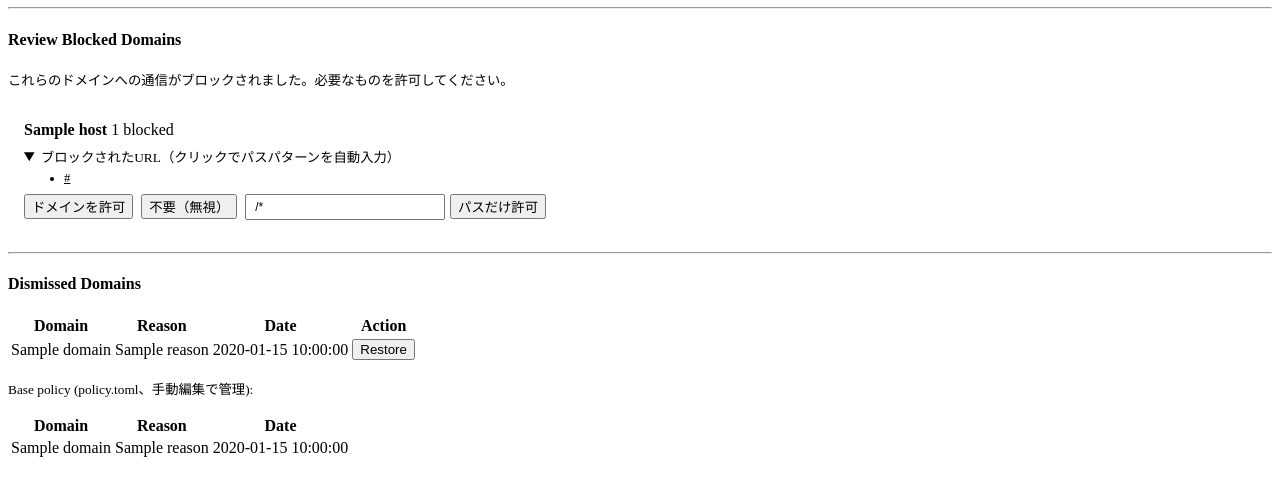
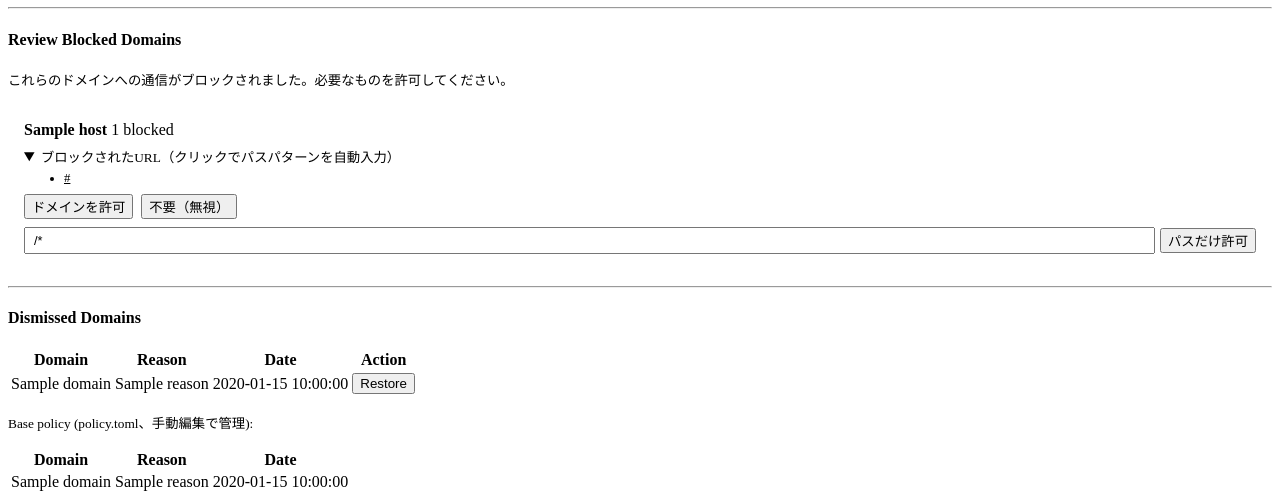
Before and after one commit to ymdarake/agent-zoo, a Flask app: template dashboard/templates/partials/whitelist.html in a window 1280 px wide. Shown: the part 285-779 px from the top of the page. Run offline with Flask 3, Linux system fonts and the light colour scheme; the template is opened without the code that fills it: most values are stand-ins (such as "Sample title", 1, 10 or a date in 2020).

Commit message:
:art: ダッシュボードUI改善
- Requestsタブ: Path列をフルURLからパス部分のみに変更（Host列と重複解消）
- Whitelistタブ: アクションボタンを2行に分離（ドメイン操作/パス操作）
- パス入力欄をflex:1で横幅いっぱいに

Co-Authored-By: Claude Opus 4.6 (1M context) <noreply@anthropic.com>

```diff
--- a/dashboard/app.py
+++ b/dashboard/app.py
@@ -197,7 +197,17 @@ def partial_requests():
                 "SELECT id, ts, host, url, method, status, body_size "
                 "FROM requests ORDER BY id DESC LIMIT 30"
             ).fetchall()
-        return render_template("partials/requests.html", rows=rows)
+        # URLからパス部分を抽出
+        from urllib.parse import urlparse
+        processed = []
+        for r in rows:
+            d = dict(r)
+            try:
+                d["path"] = urlparse(d.get("url", "")).path
+            except Exception:
+                d["path"] = d.get("url", "")
+            processed.append(d)
+        return render_template("partials/requests.html", rows=processed)
     finally:
         db.close()
 
--- a/dashboard/templates/partials/requests.html
+++ b/dashboard/templates/partials/requests.html
@@ -14,7 +14,7 @@
         <tr>
             <td>{{ row.ts }}</td>
             <td>{{ row.host }}</td>
-            <td style="max-width:300px;overflow:hidden;text-overflow:ellipsis;white-space:nowrap" title="{{ row.url }}">{{ row.url }}</td>
+            <td style="max-width:400px;overflow:hidden;text-overflow:ellipsis;white-space:nowrap;font-family:monospace;font-size:0.8rem" title="{{ row.url }}">{{ row.path }}</td>
             <td>{{ row.method }}</td>
             <td><span class="status-badge status-{{ row.status }}">{{ row.status }}</span></td>
             <td>{{ row.body_size }}</td>
--- a/dashboard/templates/partials/whitelist.html
+++ b/dashboard/templates/partials/whitelist.html
@@ -125,7 +125,7 @@
     </details>
     {% endif %}
 
-    <div style="display:flex;gap:0.5rem;align-items:center;flex-wrap:wrap">
+    <div style="display:flex;gap:0.5rem;align-items:center;margin-bottom:0.5rem">
         <form style="display:inline;margin:0" hx-post="/api/whitelist/allow" hx-target="#tab-whitelist" hx-swap="innerHTML"
             hx-confirm="{{ c.host }} をドメインごと許可しますか？">
             <input type="hidden" name="domain" value="{{ c.host }}">
@@ -136,12 +136,14 @@
             <input type="hidden" name="reason" value="dashboard dismiss">
             <button type="submit" class="btn-sm secondary">不要（無視）</button>
         </form>
-        <form style="display:flex;gap:0.3rem;align-items:center;margin:0"
+    </div>
+    <div style="display:flex;gap:0.3rem;align-items:center">
+        <form style="display:flex;gap:0.3rem;align-items:center;margin:0;flex:1"
             hx-post="/api/whitelist/allow-path" hx-target="#tab-whitelist" hx-swap="innerHTML">
             <input type="hidden" name="domain" value="{{ c.host }}">
             <input type="text" name="path_pattern" id="path-{{ c.host|replace('.', '-') }}" placeholder="/path/*" value="/*"
-                style="padding:0.25rem 0.5rem;font-size:0.75rem;width:200px;margin:0">
-            <button type="submit" class="btn-sm outline">パスだけ許可</button>
+                style="padding:0.25rem 0.5rem;font-size:0.8rem;margin:0;flex:1">
+            <button type="submit" class="btn-sm outline" style="white-space:nowrap">パスだけ許可</button>
         </form>
     </div>
 </article>
```
